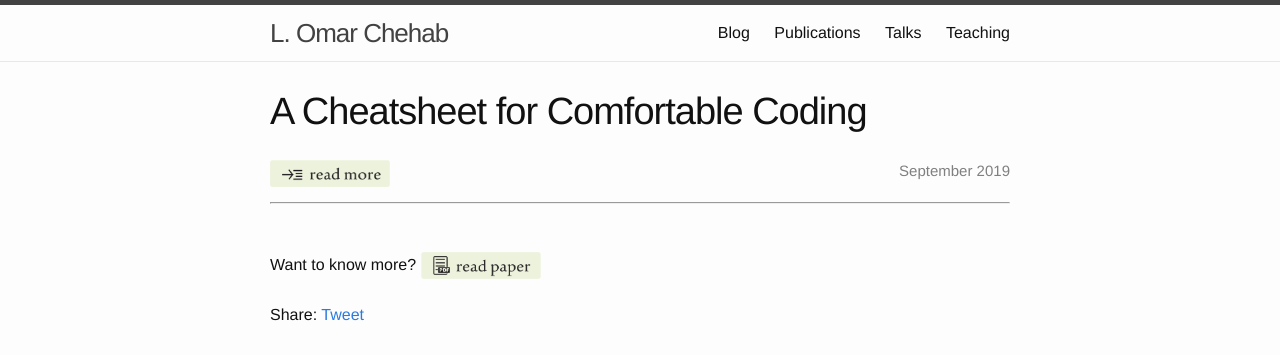
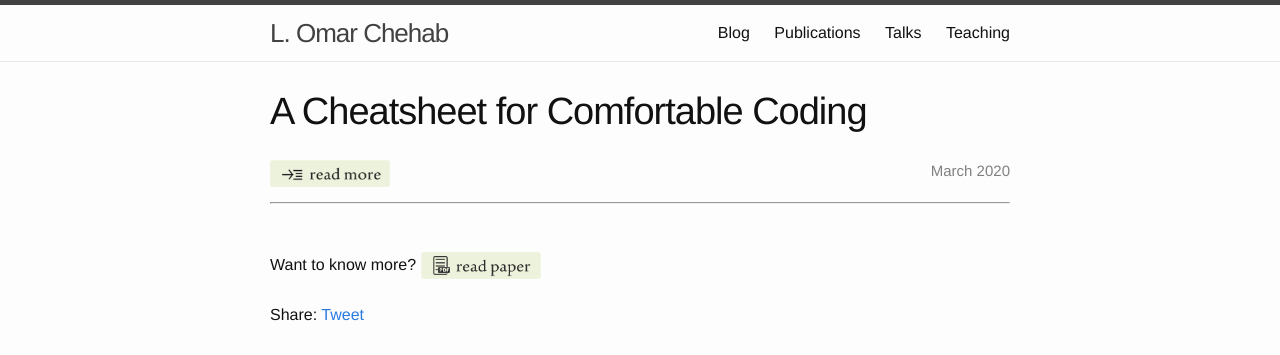
Before and after one commit to l-omar-chehab/l-omar-chehab.github.io, a Jekyll site: the page built from posts/post_test.html, in a window 1280 px wide. Shown: the top 355 px of the page. Built offline with Jekyll 4.4.1, drawn with Linux system fonts in a browser that asks for light colours; comment, search, counter and statistics services are not loaded.

Commit message:
Update post_test.html

```diff
--- a/posts/post_test.html
+++ b/posts/post_test.html
@@ -14,7 +14,7 @@
 </span>
 -->
 
-<span style="font-size:15px; text-align: right; float: right; color:gray">September 2019</span>
+<span style="font-size:15px; text-align: right; float: right; color:gray">March 2020</span>
 
 
 <a class="pull-right" href="/posts/post_test.html" onMouseOver="document.readmore3.src='../resources/posts/buttons/button_read_more_push-min.png';" onMouseOut="document.readmore3.src='../resources/posts/buttons/button_read_more-min.png';">
```
